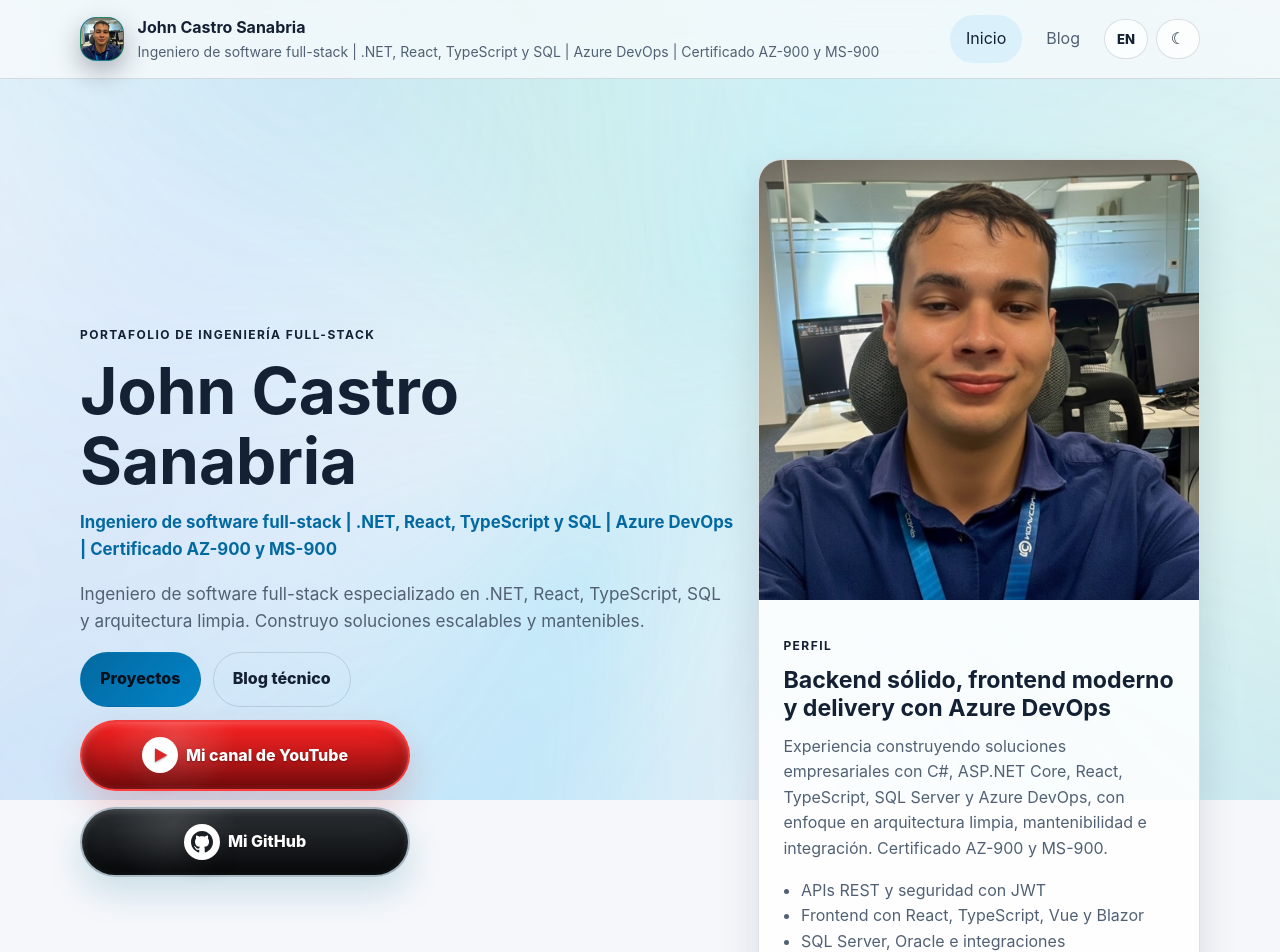
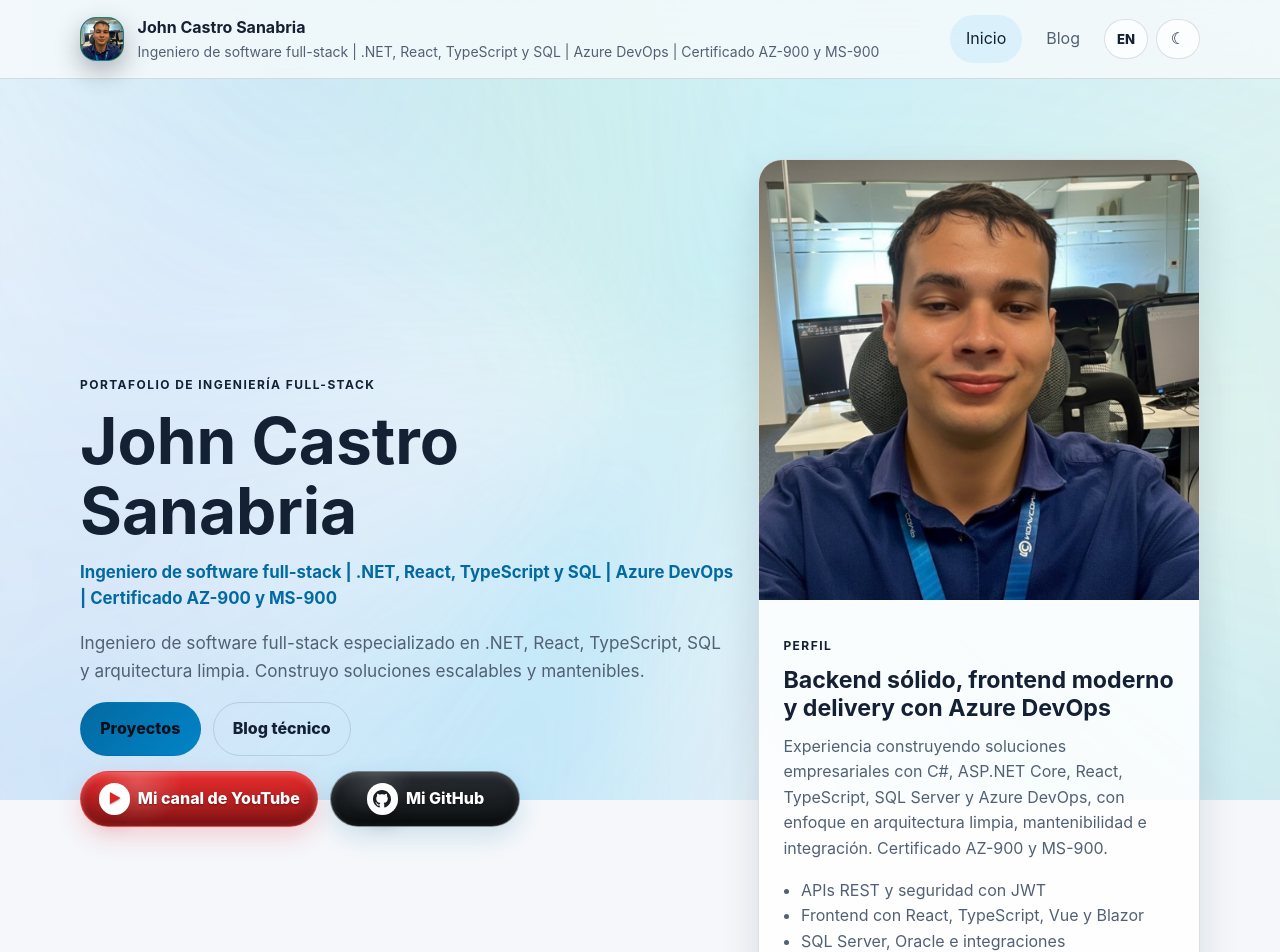
Before and after one commit to full-stack-dev-johncastrosanabria/Portfolio, a React (Vite) app: page / in a window 1280 px wide. Shown: the top 952 px of the page. Built offline with nearby package versions, Linux system fonts and the light colour scheme; no server answers.

Commit message:
Normalize hero social button sizing

```diff
--- a/src/styles/global.css
+++ b/src/styles/global.css
@@ -479,8 +479,8 @@ img {
 }
 
 .hero-social-actions {
-  margin-top: 0.85rem;
-  gap: 1rem;
+  margin-top: 0.9rem;
+  gap: 0.75rem;
   align-items: stretch;
 }
 
@@ -518,70 +518,66 @@ img {
 }
 
 .button-youtube {
-  width: min(100%, 330px);
-  min-height: 58px;
-  padding: 0.95rem 1.65rem;
-  border: 2px solid rgba(255, 66, 66, 0.86);
+  min-width: 190px;
+  min-height: 48px;
+  padding: 0.72rem 1.1rem;
+  border: 1px solid rgba(255, 80, 80, 0.72);
   background:
-    radial-gradient(circle at 28% 24%, rgba(255, 255, 255, 0.16), transparent 26%),
-    linear-gradient(180deg, rgba(255, 31, 31, 0.98), rgba(125, 0, 0, 0.95));
+    radial-gradient(circle at 24% 18%, rgba(255, 255, 255, 0.2), transparent 24%),
+    linear-gradient(180deg, rgba(238, 38, 38, 0.96), rgba(127, 0, 0, 0.92));
   color: #ffffff;
   box-shadow:
-    inset 0 2px 7px rgba(255, 255, 255, 0.2),
-    inset 0 -12px 26px rgba(54, 0, 0, 0.32),
-    0 0 0 1px rgba(255, 20, 20, 0.18),
-    0 18px 42px rgba(239, 68, 68, 0.24);
+    inset 0 1px 5px rgba(255, 255, 255, 0.2),
+    inset 0 -8px 18px rgba(54, 0, 0, 0.28),
+    0 10px 24px rgba(239, 68, 68, 0.18);
   text-shadow: 0 1px 2px rgba(0, 0, 0, 0.38);
 }
 
 .button-youtube:hover {
   background:
-    radial-gradient(circle at 28% 24%, rgba(255, 255, 255, 0.2), transparent 26%),
-    linear-gradient(180deg, rgba(255, 45, 45, 1), rgba(145, 0, 0, 0.96));
+    radial-gradient(circle at 24% 18%, rgba(255, 255, 255, 0.24), transparent 24%),
+    linear-gradient(180deg, rgba(248, 48, 48, 1), rgba(145, 0, 0, 0.94));
   border-color: #ff5555;
   color: #ffffff;
   box-shadow:
-    inset 0 2px 7px rgba(255, 255, 255, 0.22),
-    inset 0 -12px 26px rgba(54, 0, 0, 0.34),
-    0 0 0 1px rgba(255, 20, 20, 0.22),
-    0 22px 52px rgba(239, 68, 68, 0.32);
+    inset 0 1px 5px rgba(255, 255, 255, 0.22),
+    inset 0 -8px 18px rgba(54, 0, 0, 0.32),
+    0 14px 30px rgba(239, 68, 68, 0.24);
 }
 
 .button-github {
-  width: min(100%, 330px);
-  min-height: 58px;
-  padding: 0.95rem 1.65rem;
-  border: 2px solid rgba(197, 216, 230, 0.82);
+  min-width: 190px;
+  min-height: 48px;
+  padding: 0.72rem 1.1rem;
+  border: 1px solid rgba(197, 216, 230, 0.58);
   background:
-    radial-gradient(circle at 28% 22%, rgba(255, 255, 255, 0.12), transparent 26%),
-    linear-gradient(180deg, rgba(39, 43, 47, 0.98), rgba(4, 7, 9, 0.98));
+    radial-gradient(circle at 24% 18%, rgba(255, 255, 255, 0.12), transparent 24%),
+    linear-gradient(180deg, rgba(34, 38, 42, 0.96), rgba(4, 7, 9, 0.96));
   color: #ffffff;
   box-shadow:
-    inset 0 2px 7px rgba(255, 255, 255, 0.16),
-    inset 0 -12px 26px rgba(0, 0, 0, 0.42),
-    0 0 0 1px rgba(186, 230, 253, 0.12),
-    0 18px 42px rgba(14, 165, 233, 0.18);
+    inset 0 1px 5px rgba(255, 255, 255, 0.14),
+    inset 0 -8px 18px rgba(0, 0, 0, 0.38),
+    0 10px 24px rgba(14, 165, 233, 0.14);
   text-shadow: 0 1px 2px rgba(0, 0, 0, 0.45);
 }
 
 .button-github:hover {
   background:
-    radial-gradient(circle at 28% 22%, rgba(255, 255, 255, 0.15), transparent 26%),
+    radial-gradient(circle at 24% 18%, rgba(255, 255, 255, 0.15), transparent 24%),
     linear-gradient(180deg, rgba(49, 54, 59, 1), rgba(2, 6, 10, 1));
   border-color: #dbeafe;
   color: #ffffff;
   box-shadow:
-    inset 0 2px 7px rgba(255, 255, 255, 0.18),
-    inset 0 -12px 26px rgba(0, 0, 0, 0.44),
-    0 0 0 1px rgba(186, 230, 253, 0.16),
-    0 22px 52px rgba(14, 165, 233, 0.24);
+    inset 0 1px 5px rgba(255, 255, 255, 0.18),
+    inset 0 -8px 18px rgba(0, 0, 0, 0.42),
+    0 14px 30px rgba(14, 165, 233, 0.2);
 }
 
 .button-icon {
   display: inline-grid;
   place-items: center;
-  width: 2.25rem;
-  height: 2.25rem;
+  width: 1.95rem;
+  height: 1.95rem;
   border-radius: 999px;
   font-size: 0.78rem;
   font-weight: 900;
@@ -593,7 +589,7 @@ img {
   background: #ffffff;
   color: #dc2626;
   box-shadow: 0 8px 18px rgba(127, 29, 29, 0.24);
-  font-size: 0.95rem;
+  font-size: 0.82rem;
   padding-left: 0.1rem;
 }
 
@@ -604,8 +600,8 @@ img {
 }
 
 .button-icon-github img {
-  width: 1.35rem;
-  height: 1.35rem;
+  width: 1.12rem;
+  height: 1.12rem;
   object-fit: contain;
 }
 
@@ -619,8 +615,8 @@ img {
   color: #ffffff;
   box-shadow:
     inset 0 2px 7px rgba(255, 255, 255, 0.22),
-    inset 0 -12px 26px rgba(54, 0, 0, 0.28),
-    0 16px 34px rgba(220, 38, 38, 0.2);
+    inset 0 -8px 18px rgba(54, 0, 0, 0.24),
+    0 10px 24px rgba(220, 38, 38, 0.18);
 }
 
 :root[data-theme='light'] .button-youtube:hover {
@@ -631,8 +627,8 @@ img {
   color: #ffffff;
   box-shadow:
     inset 0 2px 7px rgba(255, 255, 255, 0.16),
-    inset 0 -12px 26px rgba(0, 0, 0, 0.38),
-    0 16px 34px rgba(14, 116, 144, 0.18);
+    inset 0 -8px 18px rgba(0, 0, 0, 0.34),
+    0 10px 24px rgba(14, 116, 144, 0.16);
 }
 
 .project-links {
```
